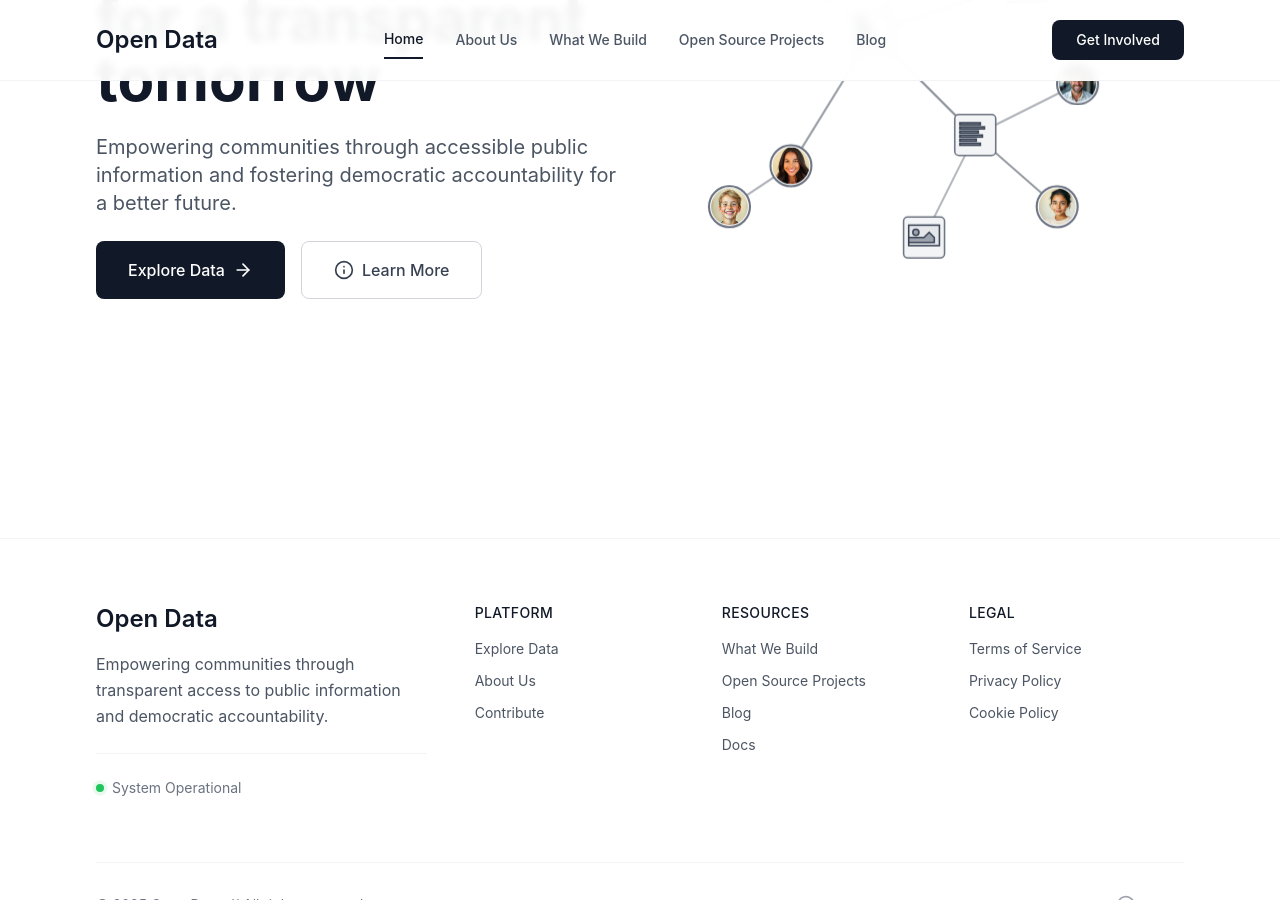
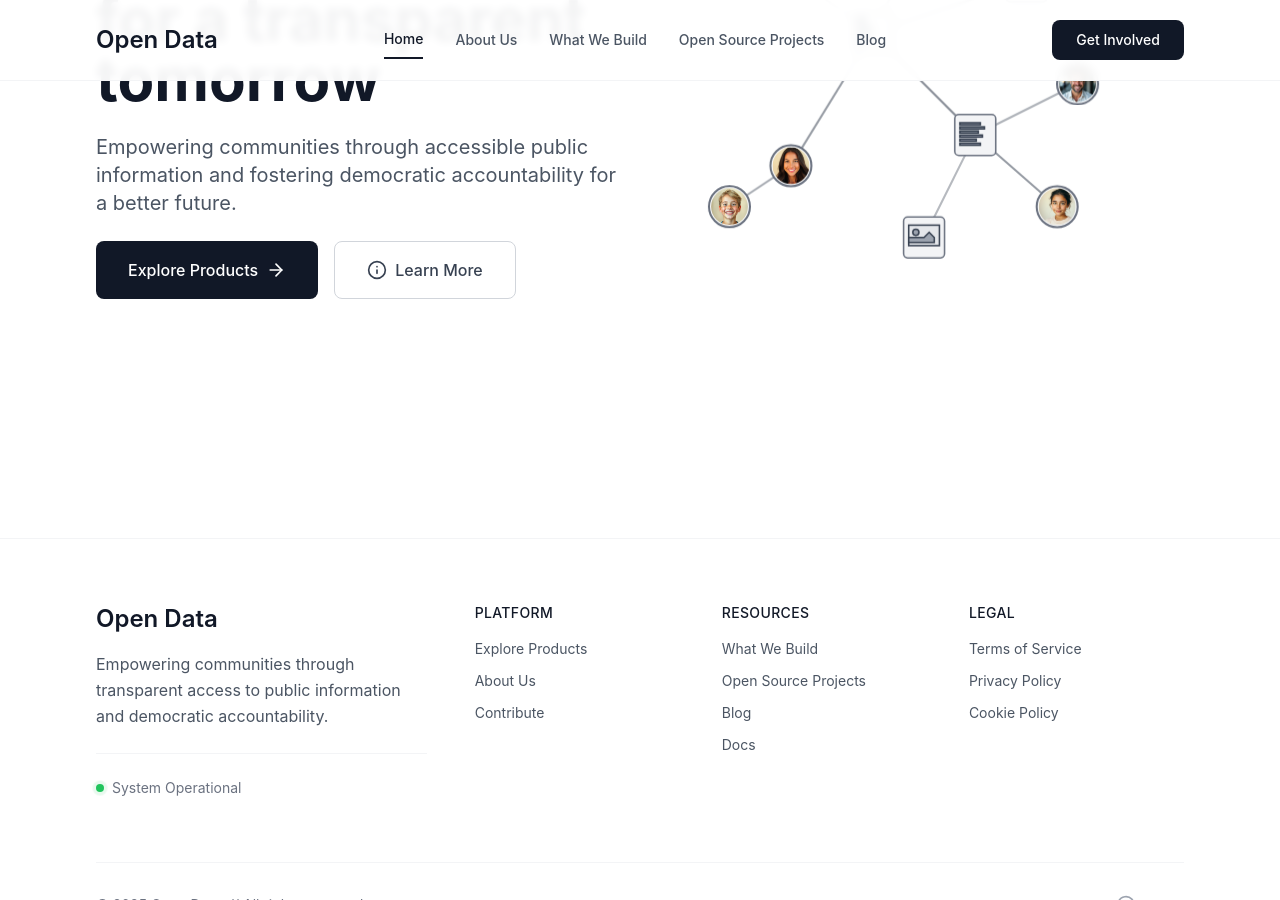
Before and after one commit to LDFLK/opendata, a Jekyll site: the page built from index.md, in a window 1280 px wide and 900 px high, scrolled down 363 px. Built offline with Jekyll 4.4.1, drawn with Linux system fonts in a browser that asks for light colours; nearby versions of some CDN libraries.

Commit message:
update : update a link on footer and hero section

```diff
--- a/_includes/footer.html
+++ b/_includes/footer.html
@@ -31,8 +31,8 @@
                         Platform
                     </h4>
                     <div class="space-y-3">
-                        <a href="#" class="block text-gray-600 hover:text-gray-900 transition-colors text-sm" style="font-family: 'SF Pro Display', -apple-system, BlinkMacSystemFont, sans-serif;">
-                            Explore Data
+                        <a href="{{ '/open-source/' | relative_url }}" class="block text-gray-600 hover:text-gray-900 transition-colors text-sm" style="font-family: 'SF Pro Display', -apple-system, BlinkMacSystemFont, sans-serif;">
+                            Explore Products
                         </a>
                         <a href="{{ '/about/' | relative_url }}" class="block text-gray-600 hover:text-gray-900 transition-colors text-sm" style="font-family: 'SF Pro Display', -apple-system, BlinkMacSystemFont, sans-serif;">
                             About Us
--- a/_includes/hero-section.html
+++ b/_includes/hero-section.html
@@ -17,8 +17,8 @@
                 </p>
                 <!-- Action Buttons -->
                 <div class="flex flex-col sm:flex-row gap-4">
-                    <a href="#datasets" class="inline-flex items-center justify-center px-8 py-4 bg-gray-900 text-white font-medium rounded-lg hover:bg-gray-800 transition-colors group" style="font-family: 'SF Pro Display', -apple-system, BlinkMacSystemFont, sans-serif;">
-                        <span>Explore Data</span>
+                    <a href="{{ '/open-source/' | relative_url }}" class="inline-flex items-center justify-center px-8 py-4 bg-gray-900 text-white font-medium rounded-lg hover:bg-gray-800 transition-colors group" style="font-family: 'SF Pro Display', -apple-system, BlinkMacSystemFont, sans-serif;">
+                        <span>Explore Products</span>
                         <i data-lucide="arrow-right" class="ml-2 h-5 w-5 transition-transform duration-300 group-hover:translate-x-1"></i>
                     </a>
                     <a href="{{ '/about/' | relative_url }}" class="inline-flex items-center justify-center px-8 py-4 text-gray-700 font-medium rounded-lg border border-gray-300 hover:border-gray-400 hover:bg-gray-50 transition-colors" style="font-family: 'SF Pro Display', -apple-system, BlinkMacSystemFont, sans-serif;">
```
